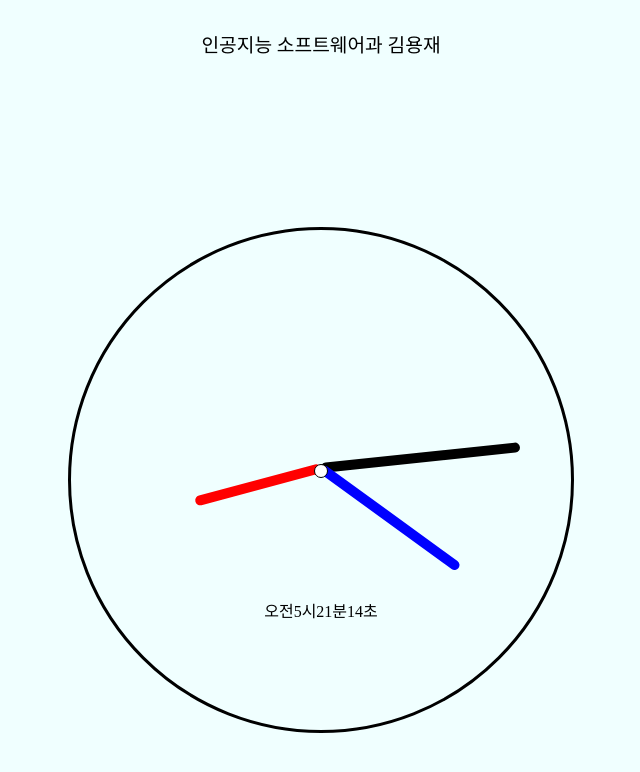
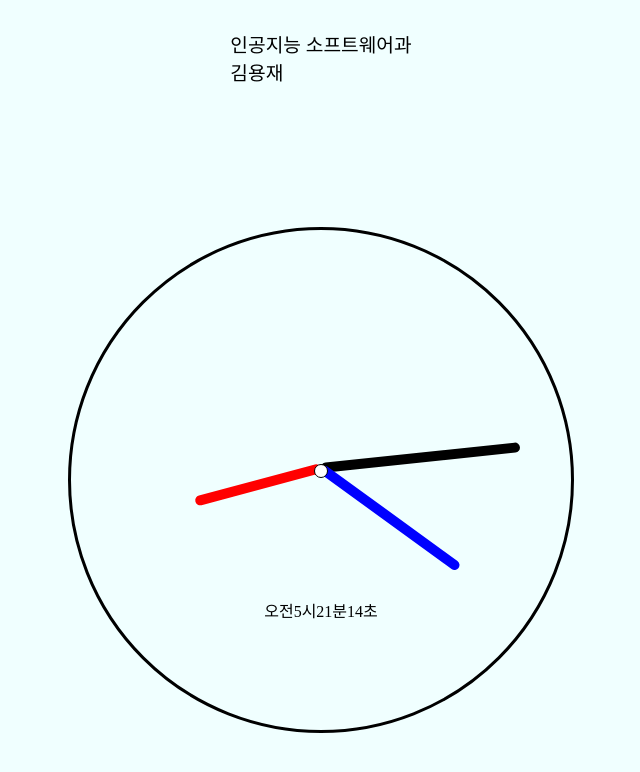
Before and after one commit to bernadette1008/HTML-JS-clock, a plain HTML site: page index.html in a window 1280 px wide. Shown: the whole page, without its empty margins (319-959 px from the left). Drawn offline with Linux system fonts and the light colour scheme; a web font is replaced by a local one.

Commit message:
Update index.html

```diff
--- a/index.html
+++ b/index.html
@@ -100,7 +100,7 @@
     </style>
 </head>
 <body onload="clock()">
-    <div id="text">인공지능 소프트웨어과 김용재</div>
+    <div id="text" style"text-align: center;">인공지능 소프트웨어과<br>김용재</div>
     <div id="body">
         <div id="center">
             <div id="hour"></div>
```
